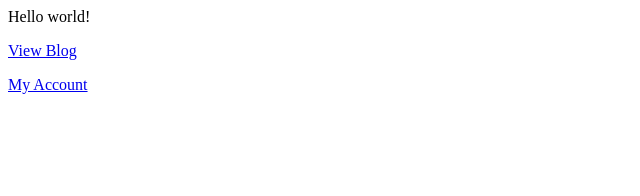
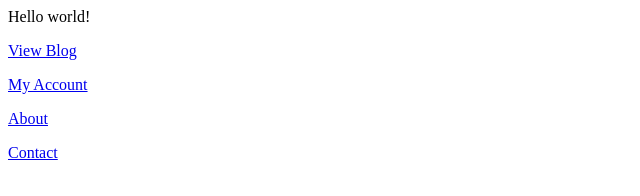
Before and after one commit to Rony-Kaseyani/rony-blog, a Gatsby site: page / in a window 1280 px wide. Shown: the whole page, without its empty margins (0-640 px from the left). Built offline with nearby package versions, Linux system fonts and the light colour scheme; Gatsby itself is replaced by a stand-in of ours.

Commit message:
Added About & Contact links to homepage

```diff
--- a/src/pages/index.js
+++ b/src/pages/index.js
@@ -10,6 +10,12 @@ const index = () => {
         <p>
           <Link to="/account">My Account</Link>
         </p>
+        <p>
+          <Link to="/about">About</Link>
+        </p>
+        <p>
+          <Link to="/contact">Contact</Link>
+        </p>
       </p>
     </>
   )
```
